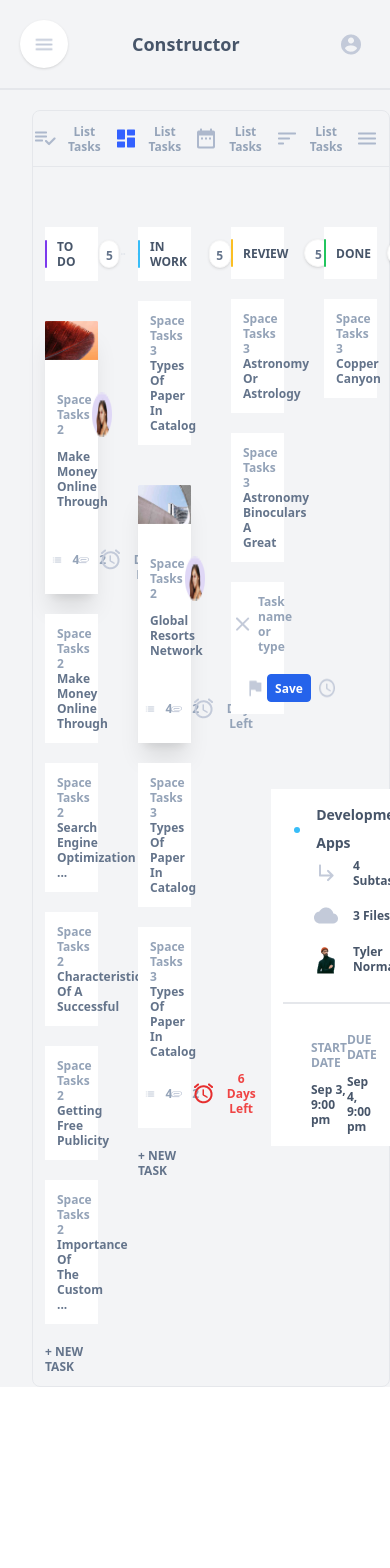
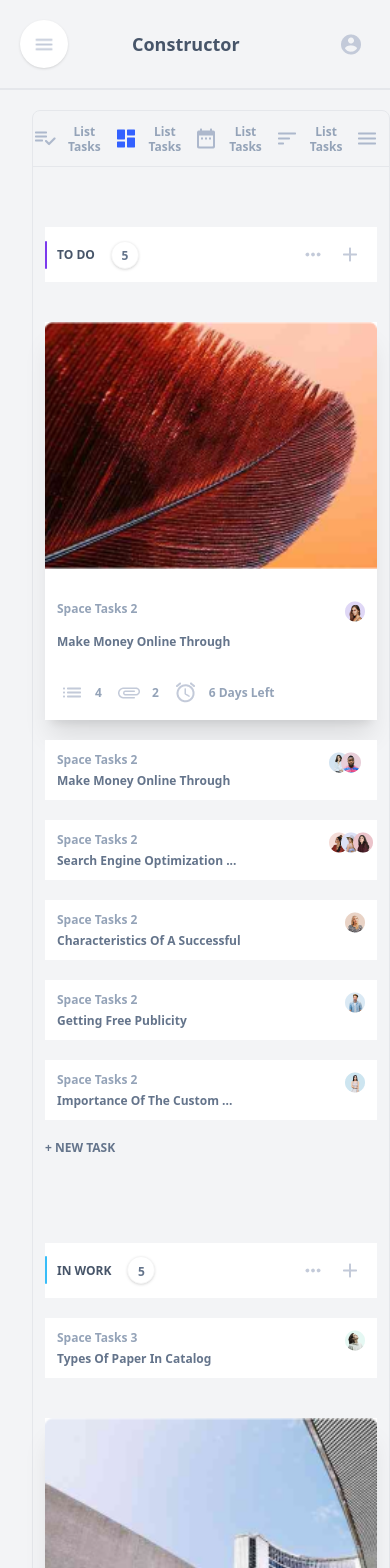
Before and after one commit to Ashik465/dashboard, a React (Vite) app: page / in a window 390 px wide. Shown: the top 1568 px of the page. Before the commit the page ends 1387 px from the top, so only its background shows below. Built offline with nearby package versions, Linux system fonts and the light colour scheme.

Commit message:
right side responsive done

```diff
--- a/src/component/dashboard/rightSide/RightSide.jsx
+++ b/src/component/dashboard/rightSide/RightSide.jsx
@@ -95,7 +95,7 @@ const RightSide = () => {
 
             {/* main content */}
 
-            <div className='grid grid-cols-4 gap-10 p-3 relative'>
+            <div className='grid grid-cols-1 md:grid-cols-2 xl:grid-cols-4 gap-10 p-3 relative'>
 
              {/* 1st Colum  */}
 
@@ -541,7 +541,7 @@ const RightSide = () => {
 
     {/* share between 4rd and 5th $$$$$$$$$$$$$$$$$$$$$$*/}
 
-    <div className='bg-white p-3  col-start-3 col-span-2 absolute left-10 bottom-60 '>
+    <div className='bg-white p-3  Xl:col-start-3 md:col-span-2 xl:absolute right-5 top-[500px] '>
 
 <div className='flex items-center justify-between'>
     <div className=' flex items-center gap-2'>
```
